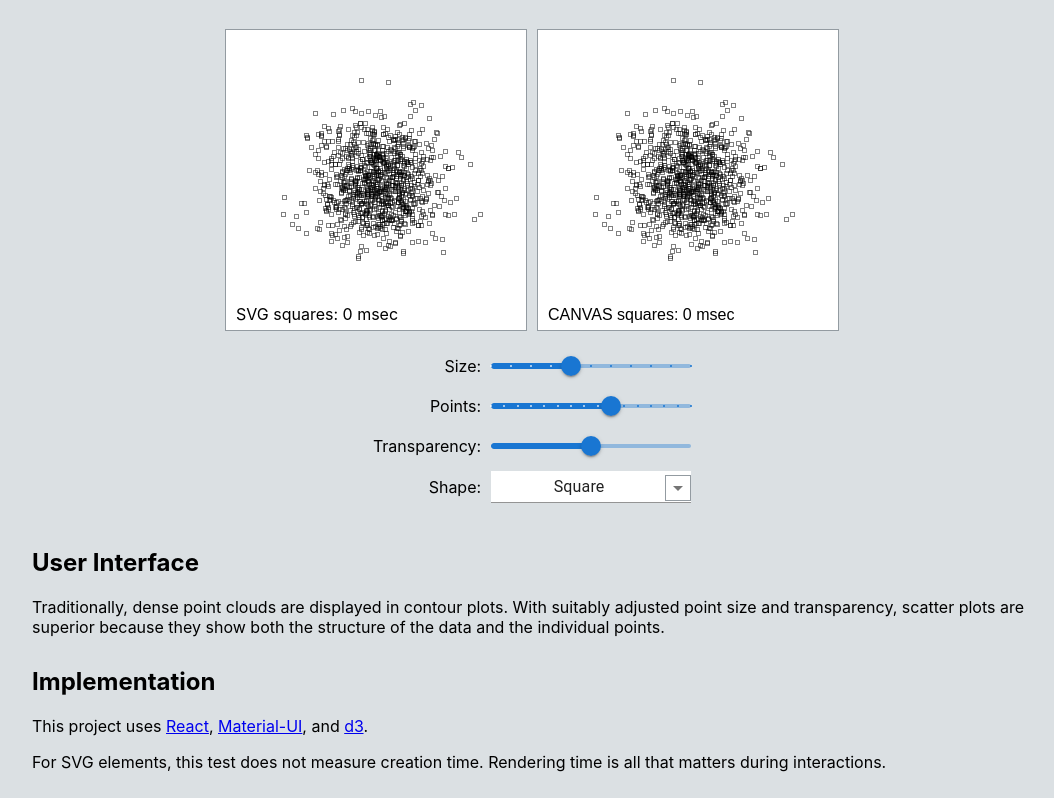
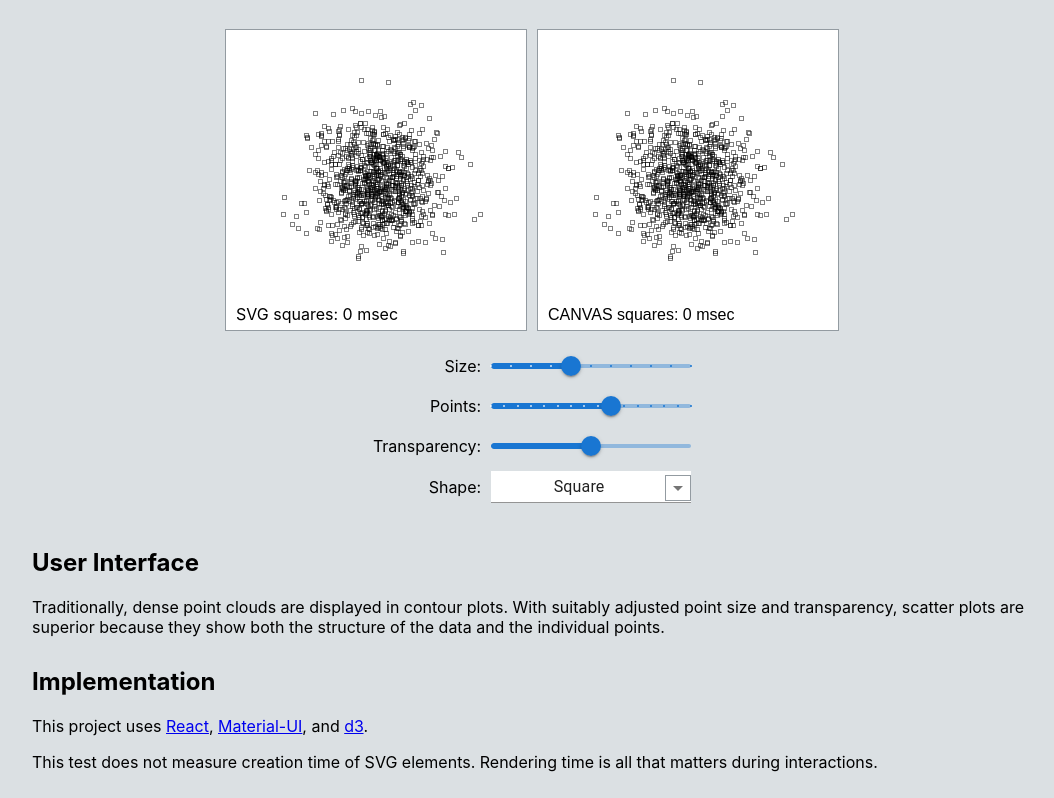
Before and after one commit to hemanrobinson/svg-canvas-performance, a React (Create React App) app: page / in a window 1280 px wide. Shown: the part 206-1004 px from the top of the page, without its empty margins (108-1162 px from the left). Built offline with nearby package versions, Linux system fonts and the light colour scheme.

Commit message:
Update App.js

```diff
--- a/src/App.js
+++ b/src/App.js
@@ -67,7 +67,7 @@ const App = () => {
                 This project uses <a href="https://react.dev">React</a>, <a href="https://github.com/mui-org/material-ui">Material-UI</a>, and <a href="https://github.com/d3/d3">d3</a>.
                 </p>
                 <p>
-                For SVG elements, this test does not measure creation time. Rendering time is all that matters during interactions.
+                This test does not measure creation time of SVG elements. Rendering time is all that matters during interactions.
                 </p>
             </div>
         </div>
```
